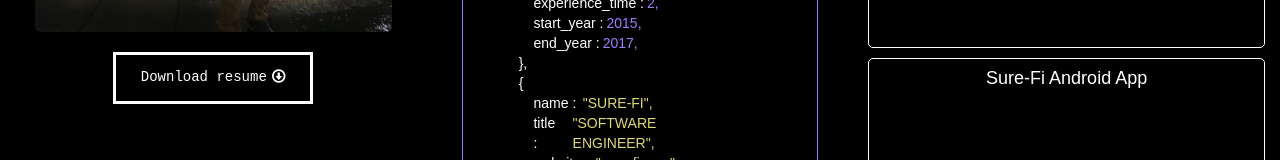
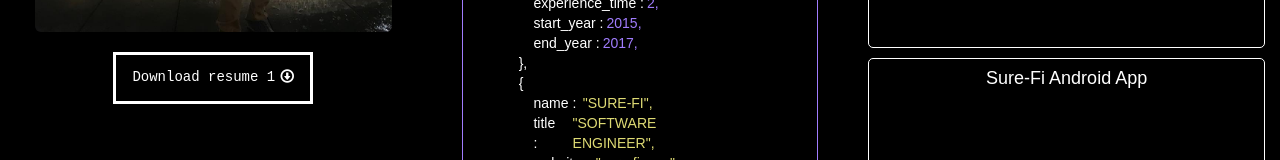
Before and after one commit to guerjon/personal_website, a React (Create React App) app: page / in a window 1280 px wide. Shown: the part 518-678 px from the top of the page. Built offline with nearby package versions, Linux system fonts and the light colour scheme.

Commit message:
forgotten files?

```diff
--- a/src/App.js
+++ b/src/App.js
@@ -290,7 +290,7 @@ class App extends Component {
                       <div className="resume-button">
                         <div>
                           <h5>
-                            Download resume
+                            Download resume 1
                           </h5>
                         </div>
                         <div>
```
